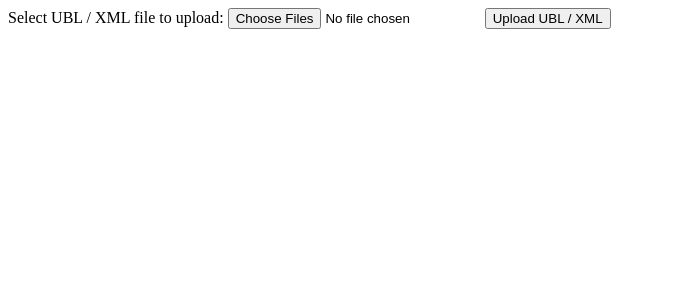
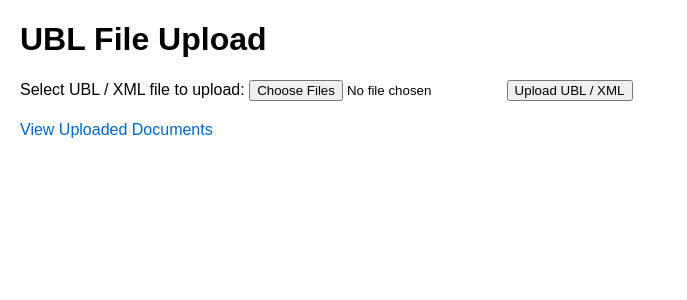
Before and after one commit to Banderas13/peppol, a PHP site: page / in a window 1280 px wide. Shown: the top 300 px of the page, without its empty margins (0-687 px from the left). Run offline with PHP 8.4, Linux system fonts and the light colour scheme; some libraries are stand-ins or nearby versions.

Commit message:
Enhance index.php with improved styling and navigation. Add a header for UBL file upload and a link to view uploaded documents. Update form layout for better user experience.

```diff
--- a/index.php
+++ b/index.php
@@ -4,15 +4,40 @@
 <head>
     <title>UBL Parser</title>
     <link rel="stylesheet" href="assets/dropzone/dropzone.css" />
+    <style>
+        body {
+            font-family: Arial, sans-serif;
+            margin: 20px;
+        }
+        form {
+            margin-bottom: 20px;
+        }
+        .navigation {
+            margin-top: 20px;
+        }
+        a {
+            text-decoration: none;
+            color: #0066cc;
+        }
+        a:hover {
+            text-decoration: underline;
+        }
+    </style>
 </head>
 <body>
+    <h1>UBL File Upload</h1>
+
     <!-- <form action="upload.php" class="dropzone" id="ublDropzone"></form> -->
 
     <form action="upload.php" method="post" enctype="multipart/form-data">
-    Select UBL / XML file to upload:
-    <input type="file" name="fileToUpload[]" id="fileToUpload" multiple>
-    <input type="submit" value="Upload UBL / XML" name="submit">
+        Select UBL / XML file to upload:
+        <input type="file" name="fileToUpload[]" id="fileToUpload" multiple>
+        <input type="submit" value="Upload UBL / XML" name="submit">
     </form>
+
+    <div class="navigation">
+        <a href="files_list.php">View Uploaded Documents</a>
+    </div>
 
     <script src="assets/dropzone/dropzone.js"></script>
 </body>
```
